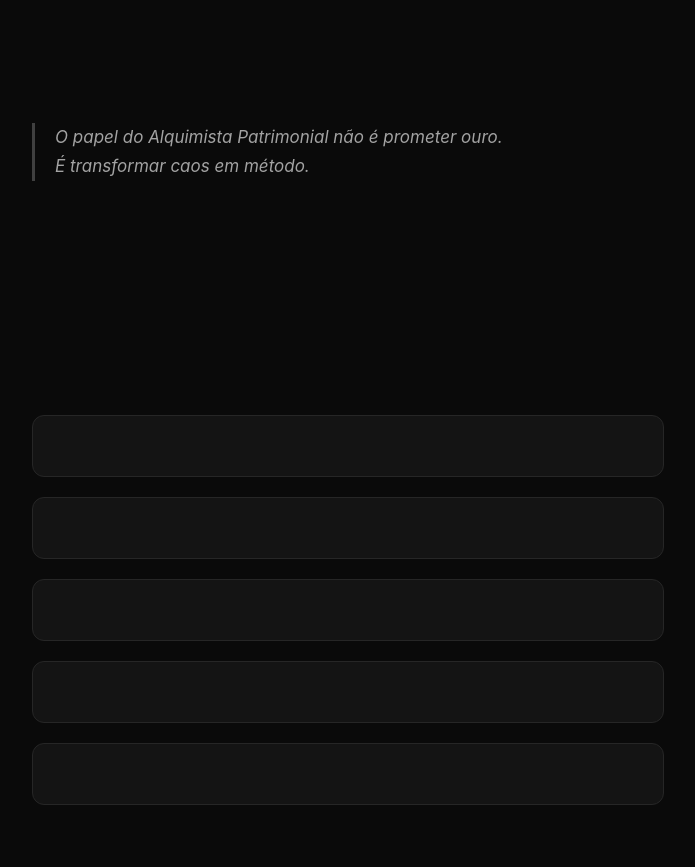
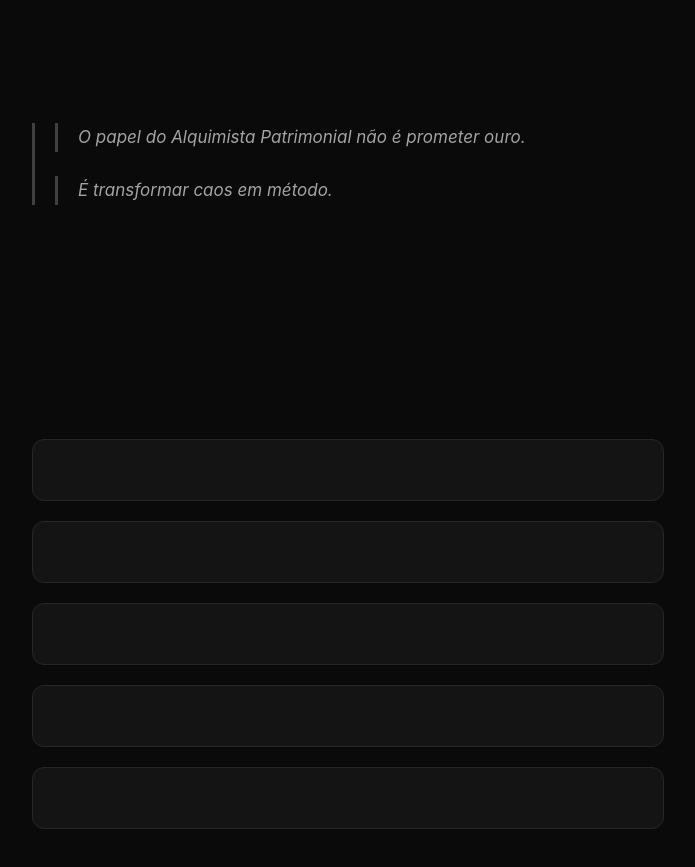
Before and after one commit to caio0111998/alquimistapatrimonial, a plain HTML site: page moneyroom.html in a window 1280 px wide. Shown: the part 1020-1887 px from the top of the page, without its empty margins (292-987 px from the left). Drawn offline with Linux system fonts and the light colour scheme.

Commit message:
Update moneyroom.html

```diff
--- a/moneyroom.html
+++ b/moneyroom.html
@@ -332,8 +332,8 @@
         Era a forma como as pessoas estavam sendo colocadas dentro dele.</span></p>
 
         <div class="quote">
-            O papel do Alquimista Patrimonial não é prometer ouro.<br>
-            É transformar caos em método.
+            <div class="quote"> O papel do Alquimista Patrimonial não é prometer ouro.<br></div>
+            <div class="quote">É transformar caos em método.</div>
         </div>
 
         <p>O MoneyRoom é a materialização disso.</p>
@@ -431,7 +431,7 @@
 
         <div class="requisitos">
             <div class="requisitos-title">A entrada não é automática. E isso é proposital.</div>
-            <div class="requisitos-item">Capital mínimo: USD 2.000</div>
+            <div class="requisitos-item">Capital mínimo: USD 1.000 - Ideal: USD 2.000</div>
             <div class="requisitos-item">Compromisso em seguir regras</div>
             <div class="requisitos-item">Conversa prévia para entender seu perfil</div>
         </div>
```
